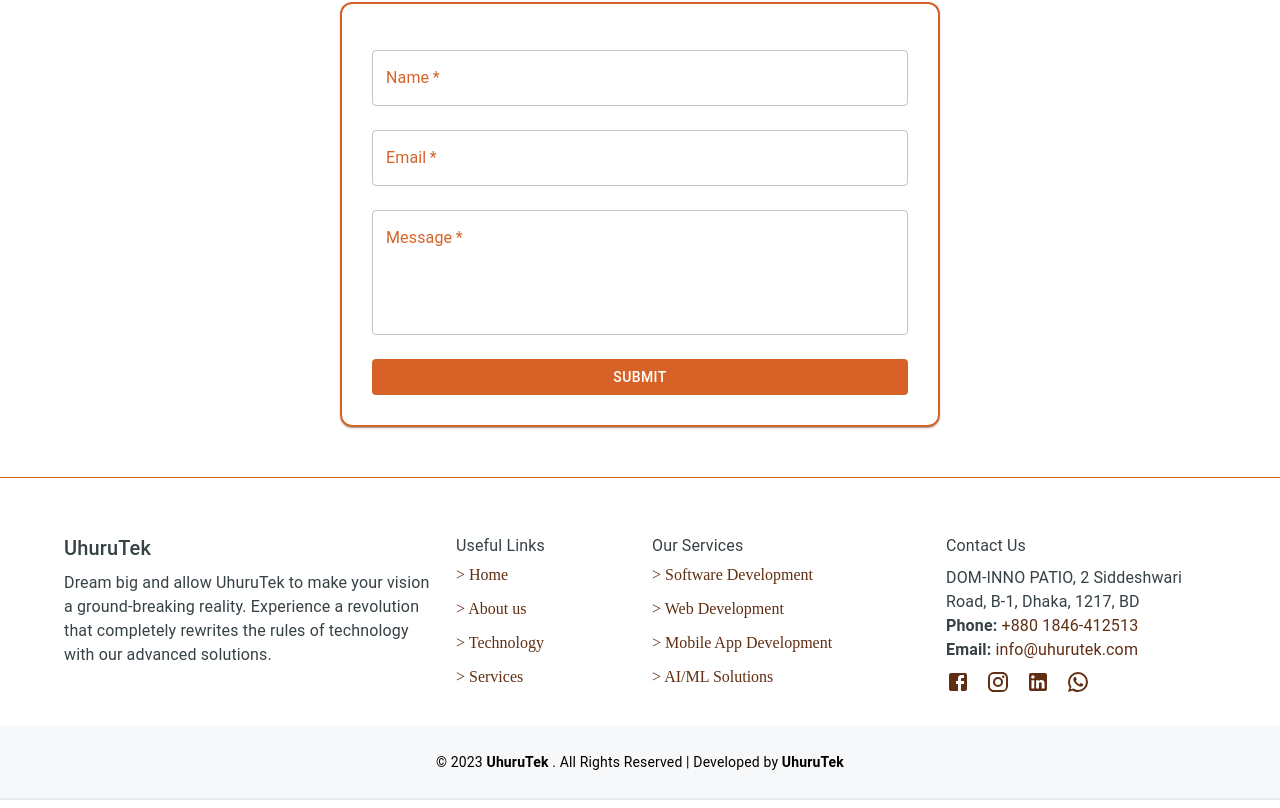
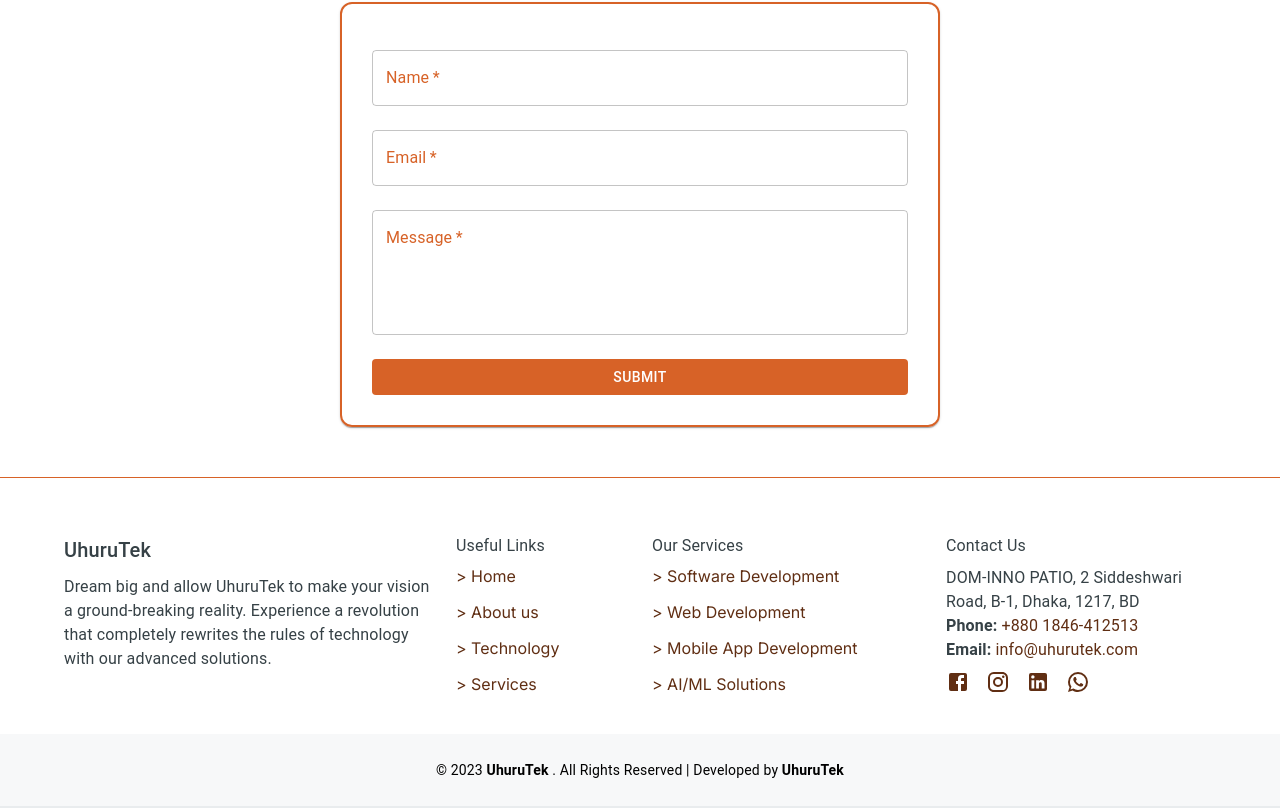
Before and after one commit to uhurutek/uhuruchat, a Next.js app: page / in a window 1280 px wide. Shown: the part 5096-5904 px from the top of the page. Built offline with nearby package versions, Linux system fonts and the light colour scheme.

Commit message:
font family change

```diff
--- a/src/pages/_app.js
+++ b/src/pages/_app.js
@@ -1,4 +1,14 @@
-import '../styles/custom.style.css'
+import '../styles/custom.style.css';
+
+import { Inter } from 'next/font/google';
+
+// Define Inter font with subsets
+const inter = Inter({ subsets: ['latin'] });
+
 export default function App({ Component, pageProps }) {
-  return <Component {...pageProps} />
+  return (
+    <main className={`${inter.className} font-open-sans font-raleway`}>
+      <Component {...pageProps} />
+    </main>
+  );
 }
--- a/src/pages/index.js
+++ b/src/pages/index.js
@@ -20,7 +20,7 @@
         <title>UhuruChat</title>
         <meta name="description" content="Generated by create next app" />
         <meta name="viewport" content="width=device-width, initial-scale=1" />
-        <link rel="icon" href="/favicon.ico" />
+        <link rel="icon" href="https://uhurutek.com/assets/img/favicon.png" />
       </Head>
       <main>
         <NavBar />
--- a/src/styles/custom.style.css
+++ b/src/styles/custom.style.css
@@ -3,8 +3,47 @@
   padding: 0;
   margin: 0;
 }
+/* Global CSS file or your custom styles */
+@import url("https://fonts.googleapis.com/css?family=Open+Sans:300,300i,400,400i,600,600i,700,700i");
+
+.font-open-sans {
+  font-family: "Open Sans", sans-serif;
+}
+
+.font-raleway {
+  font-family: "Raleway", sans-serif;
+}
+.css-z2eky3-MuiTypography-root {
+  font-family: "Open Sans", sans-serif;
+}
+.css-ahj2mt-MuiTypography-root {
+  font-family: "Open Sans", sans-serif;
+}
+.css-1iz3971-MuiTypography-root-MuiLink-root {
+  font-family: "Open Sans", sans-serif;
+}
+.css-10egq61 {
+  font-family: "Open Sans", sans-serif;
+}
+.css-18k87ye-MuiTypography-root {
+  font-size: 24px;
+  margin: 0 0 20px 0;
+  padding: 2px 0 2px 0;
+  line-height: 1;
+  font-weight: 700;
+}
+.css-1wniyei-MuiTypography-root {
+  font-family: "Raleway", sans-serif;
+  font-size: 17px;
+  margin: 0 0 20px 0;
+  line-height: 1;
+  font-weight: 700;
+}
 .MuiLink-root {
   text-decoration: none !important;
+}
+p {
+  font-size: 14px;
 }
 /* html,
 body {
```
